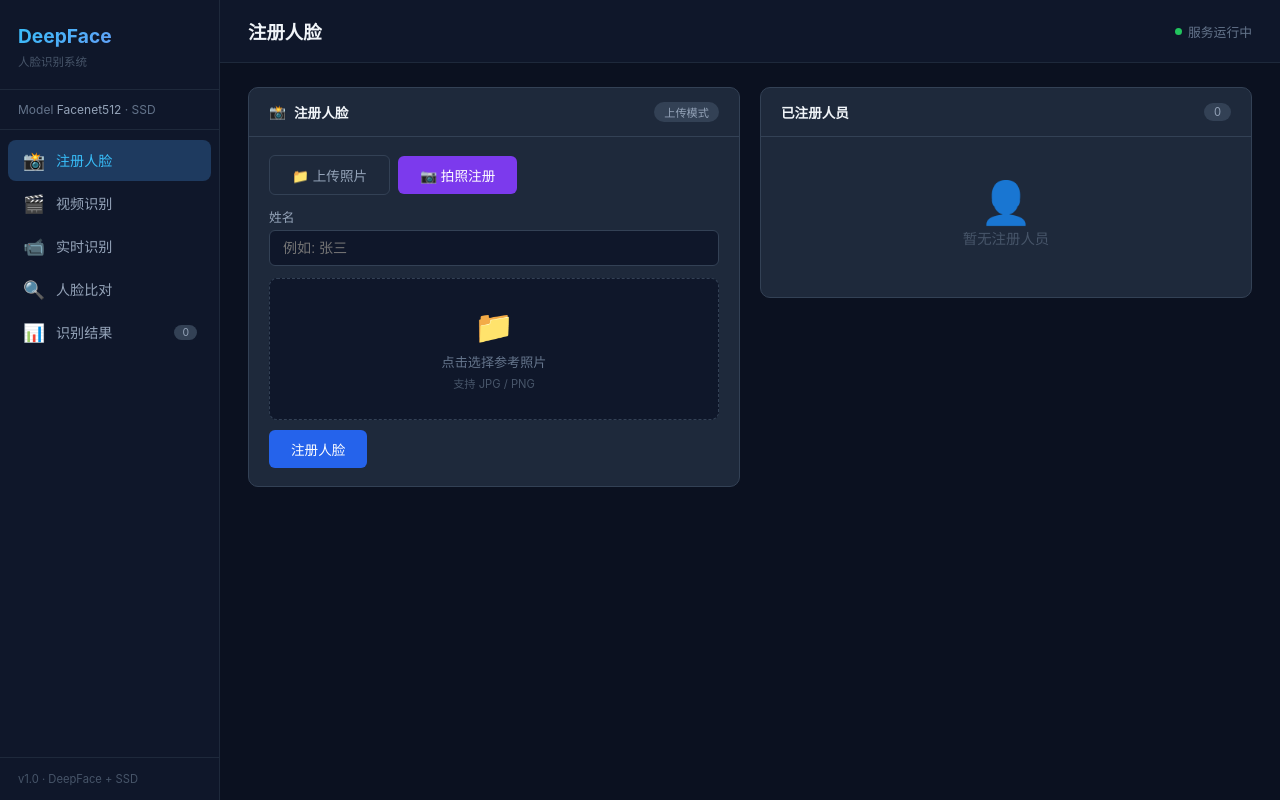
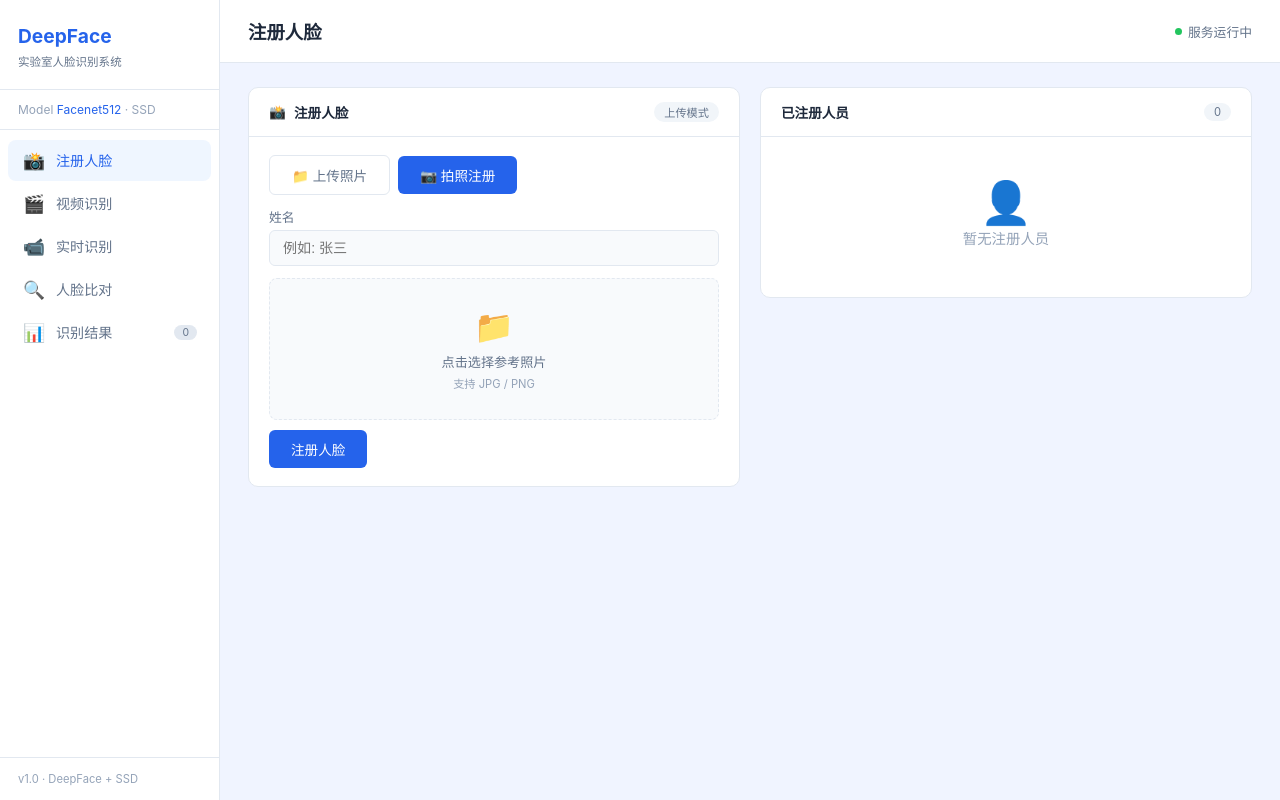
Before and after one commit to ymyj/deepface, a Flask app: page / in a window 1280 px wide. Run offline with Flask 3, Linux system fonts and the light colour scheme; data that the repository does not hold is empty.

Commit message:
更改颜色背景

```diff
--- a/face_system/templates/index.html
+++ b/face_system/templates/index.html
@@ -7,37 +7,35 @@
 <style>
   * { box-sizing: border-box; margin: 0; padding: 0; }
   body { font-family: -apple-system, BlinkMacSystemFont, "Segoe UI", Roboto, sans-serif;
-         background: #0b1120; color: #e2e8f0; min-height: 100vh; display: flex; }
+         background: #f0f4ff; color: #333; min-height: 100vh; display: flex; }
 
   /* ===== Sidebar ===== */
-  .sidebar { width: 220px; background: #0f172a; border-right: 1px solid #1e293b;
+  .sidebar { width: 220px; background: #fff; border-right: 1px solid #e2e8f0;
              display: flex; flex-direction: column; flex-shrink: 0; }
-  .sidebar-brand { padding: 24px 18px 20px; border-bottom: 1px solid #1e293b; }
-  .sidebar-brand h1 { font-size: 1.2rem; font-weight: 700;
-    background: linear-gradient(135deg, #38bdf8, #818cf8);
-    -webkit-background-clip: text; -webkit-text-fill-color: transparent; line-height: 1.3; }
-  .sidebar-brand p { color: #475569; font-size: 0.72rem; margin-top: 4px; }
-  .sidebar-model { padding: 12px 18px; border-bottom: 1px solid #1e293b;
-    font-size: 0.75rem; color: #64748b; }
-  .sidebar-model span { color: #94a3b8; }
+  .sidebar-brand { padding: 24px 18px 20px; border-bottom: 1px solid #e2e8f0; }
+  .sidebar-brand h1 { font-size: 1.2rem; font-weight: 700; color: #2563eb; line-height: 1.3; }
+  .sidebar-brand p { color: #64748b; font-size: 0.72rem; margin-top: 4px; }
+  .sidebar-model { padding: 12px 18px; border-bottom: 1px solid #e2e8f0;
+    font-size: 0.75rem; color: #94a3b8; }
+  .sidebar-model span { color: #2563eb; }
 
   .nav { flex: 1; padding: 10px 8px; display: flex; flex-direction: column; gap: 2px; }
   .nav-item { display: flex; align-items: center; gap: 10px; padding: 10px 14px;
-              border-radius: 8px; cursor: pointer; color: #94a3b8; font-size: 0.88rem;
+              border-radius: 8px; cursor: pointer; color: #64748b; font-size: 0.88rem;
               transition: all .15s; user-select: none; }
-  .nav-item:hover { background: #1e293b; color: #e2e8f0; }
-  .nav-item.active { background: #1e3a5f; color: #38bdf8; font-weight: 500; }
+  .nav-item:hover { background: #f1f5f9; color: #333; }
+  .nav-item.active { background: #eff6ff; color: #2563eb; font-weight: 500; }
   .nav-item .icon { font-size: 1.1rem; width: 24px; text-align: center; flex-shrink: 0; }
-  .nav-item .badge-nav { margin-left: auto; background: #334155; color: #94a3b8;
+  .nav-item .badge-nav { margin-left: auto; background: #e2e8f0; color: #64748b;
     font-size: 0.65rem; padding: 1px 8px; border-radius: 10px; }
-  .sidebar-footer { padding: 14px 18px; border-top: 1px solid #1e293b; font-size: 0.7rem; color: #475569; }
+  .sidebar-footer { padding: 14px 18px; border-top: 1px solid #e2e8f0; font-size: 0.7rem; color: #94a3b8; }
 
   /* ===== Main ===== */
   .main { flex: 1; display: flex; flex-direction: column; min-width: 0; }
-  .main-header { padding: 18px 28px; border-bottom: 1px solid #1e293b;
+  .main-header { padding: 18px 28px; border-bottom: 1px solid #e2e8f0;
     display: flex; align-items: center; justify-content: space-between;
-    background: #0f172a; flex-shrink: 0; }
-  .main-header h2 { font-size: 1.15rem; font-weight: 600; color: #f1f5f9; }
+    background: #fff; flex-shrink: 0; }
+  .main-header h2 { font-size: 1.15rem; font-weight: 600; color: #1e293b; }
   .main-header .status { font-size: 0.8rem; color: #64748b; display: flex; align-items: center; gap: 6px; }
   .main-header .status-dot { width: 7px; height: 7px; border-radius: 50%;
     background: #22c55e; display: inline-block; }
@@ -47,12 +45,12 @@
   .page { display: none; }
   .page.active { display: flex; flex-direction: column; gap: 20px; }
 
-  .panel { background: #1e293b; border-radius: 10px; border: 1px solid #334155; overflow: hidden; }
-  .panel-header { padding: 14px 20px; border-bottom: 1px solid #334155;
-    font-size: 0.85rem; font-weight: 600; color: #f1f5f9;
+  .panel { background: #fff; border-radius: 10px; border: 1px solid #e2e8f0; overflow: hidden; }
+  .panel-header { padding: 14px 20px; border-bottom: 1px solid #e2e8f0;
+    font-size: 0.85rem; font-weight: 600; color: #1e293b;
     display: flex; align-items: center; gap: 8px; }
   .panel-header .badge-panel { margin-left: auto; font-weight: 400; font-size: 0.7rem;
-    background: #334155; padding: 2px 10px; border-radius: 10px; color: #94a3b8; }
+    background: #f1f5f9; padding: 2px 10px; border-radius: 10px; color: #64748b; }
   .panel-body { padding: 18px 20px; }
 
   .row { display: flex; gap: 20px; }
@@ -60,24 +58,24 @@
   @media (max-width: 820px) { .row { flex-direction: column; } }
 
   /* ===== Form ===== */
-  label { display: block; font-size: 0.8rem; color: #94a3b8; margin-bottom: 4px; font-weight: 500; }
-  input[type="text"] { width: 100%; padding: 9px 13px; background: #0f172a;
-    border: 1px solid #334155; border-radius: 6px; color: #e2e8f0;
+  label { display: block; font-size: 0.8rem; color: #64748b; margin-bottom: 4px; font-weight: 500; }
+  input[type="text"] { width: 100%; padding: 9px 13px; background: #f8fafc;
+    border: 1px solid #e2e8f0; border-radius: 6px; color: #333;
     font-size: 0.88rem; margin-bottom: 12px; transition: border-color .15s; }
-  input[type="text"]:focus { outline: none; border-color: #38bdf8; }
+  input[type="text"]:focus { outline: none; border-color: #2563eb; }
 
   .upload-zone { position: relative; display: flex; flex-direction: column;
     align-items: center; justify-content: center; padding: 28px 20px;
-    border: 1.5px dashed #334155; border-radius: 8px; background: #0f172a;
+    border: 1.5px dashed #e2e8f0; border-radius: 8px; background: #f8fafc;
     cursor: pointer; transition: all .15s; margin-bottom: 10px; }
-  .upload-zone:hover { border-color: #38bdf8; background: #0a1120; }
-  .upload-zone .icon-upload { font-size: 2rem; color: #475569; margin-bottom: 6px; }
+  .upload-zone:hover { border-color: #2563eb; background: #f0f4ff; }
+  .upload-zone .icon-upload { font-size: 2rem; color: #94a3b8; margin-bottom: 6px; }
   .upload-zone .text { font-size: 0.82rem; color: #64748b; }
-  .upload-zone .hint { font-size: 0.7rem; color: #475569; margin-top: 4px; }
+  .upload-zone .hint { font-size: 0.7rem; color: #94a3b8; margin-top: 4px; }
   .upload-zone input { position: absolute; inset: 0; opacity: 0; cursor: pointer; }
-  .upload-zone.has-file { border-color: #22c55e; border-style: solid; background: #052e16; }
-  .upload-zone.has-file .icon-upload { color: #22c55e; }
-  .upload-zone.has-file .text { color: #86efac; }
+  .upload-zone.has-file { border-color: #2563eb; border-style: solid; background: #eff6ff; }
+  .upload-zone.has-file .icon-upload { color: #2563eb; }
+  .upload-zone.has-file .text { color: #2563eb; }
 
   .btn { display: inline-flex; align-items: center; gap: 6px; padding: 9px 22px;
          border: none; border-radius: 6px; font-size: 0.85rem; font-weight: 500;
@@ -86,14 +84,14 @@
   .btn-primary { background: #2563eb; color: #fff; }
   .btn-primary:hover { background: #1d4ed8; }
   .btn-primary:disabled { opacity: .4; cursor: not-allowed; }
-  .btn-success { background: #059669; color: #fff; }
-  .btn-success:hover { background: #047857; }
-  .btn-danger { background: #dc2626; color: #fff; }
-  .btn-danger:hover { background: #b91c1c; }
-  .btn-ghost { background: transparent; color: #94a3b8; border: 1px solid #334155; }
-  .btn-ghost:hover { background: #1e293b; }
-  .btn-camera { background: #7c3aed; color: #fff; }
-  .btn-camera:hover { background: #6d28d9; }
+  .btn-success { background: #22c55e; color: #fff; }
+  .btn-success:hover { background: #16a34a; }
+  .btn-danger { background: #ef4444; color: #fff; }
+  .btn-danger:hover { background: #dc2626; }
+  .btn-ghost { background: transparent; color: #64748b; border: 1px solid #e2e8f0; }
+  .btn-ghost:hover { background: #f1f5f9; }
+  .btn-camera { background: #2563eb; color: #fff; }
+  .btn-camera:hover { background: #1d4ed8; }
   .btn-camera.active { background: #ef4444; }
   .btn-camera.active:hover { background: #dc2626; }
 
@@ -120,75 +118,75 @@
 
   /* ===== Preview ===== */
   .preview-box { display: flex; gap: 12px; align-items: center; flex-wrap: wrap; margin-bottom: 8px; }
-  .preview-box img { max-height: 140px; border-radius: 6px; border: 1px solid #334155;
-    object-fit: contain; background: #0f172a; }
+  .preview-box img { max-height: 140px; border-radius: 6px; border: 1px solid #e2e8f0;
+    object-fit: contain; background: #fff; }
 
   /* ===== Result cards ===== */
-  .result-card { padding: 14px 18px; border-radius: 8px; border: 1px solid #334155;
-    background: #0f172a; margin-top: 10px; }
-  .result-card.success { border-color: #065f46; background: #052e16; }
-  .result-card.error { border-color: #7f1d1d; background: #450a0a; }
-  .result-card.info { border-color: #075985; background: #0c4a6e; }
+  .result-card { padding: 14px 18px; border-radius: 8px; border: 1px solid #e2e8f0;
+    background: #f8fafc; margin-top: 10px; }
+  .result-card.success { border-color: #86efac; background: #f0fdf4; }
+  .result-card.error { border-color: #fca5a5; background: #fef2f2; }
+  .result-card.info { border-color: #93c5fd; background: #eff6ff; }
   .result-card .title { font-size: 0.85rem; font-weight: 600; margin-bottom: 6px; }
-  .result-card .detail { font-size: 0.8rem; color: #94a3b8; line-height: 1.5; }
-  .result-card.success .title { color: #6ee7b7; }
-  .result-card.error .title { color: #fca5a5; }
-  .result-card.info .title { color: #7dd3fc; }
+  .result-card .detail { font-size: 0.8rem; color: #64748b; line-height: 1.5; }
+  .result-card.success .title { color: #16a34a; }
+  .result-card.error .title { color: #dc2626; }
+  .result-card.info .title { color: #2563eb; }
 
   .result-grid { display: grid; grid-template-columns: repeat(auto-fit, minmax(130px, 1fr));
     gap: 10px; margin-top: 10px; }
-  .result-stat { background: #0f172a; border-radius: 8px; padding: 12px; text-align: center;
-    border: 1px solid #334155; }
-  .result-stat .value { font-size: 1.4rem; font-weight: 700; color: #f1f5f9; }
+  .result-stat { background: #f8fafc; border-radius: 8px; padding: 12px; text-align: center;
+    border: 1px solid #e2e8f0; }
+  .result-stat .value { font-size: 1.4rem; font-weight: 700; color: #1e293b; }
   .result-stat .label2 { font-size: 0.7rem; color: #64748b; margin-top: 2px; text-transform: uppercase; }
-  .result-stat.green .value { color: #22c55e; }
-  .result-stat.blue .value { color: #38bdf8; }
-  .result-stat.yellow .value { color: #eab308; }
+  .result-stat.green .value { color: #16a34a; }
+  .result-stat.blue .value { color: #2563eb; }
+  .result-stat.yellow .value { color: #ca8a04; }
 
   /* ===== Timeline ===== */
   .timeline { margin-top: 8px; max-height: 260px; overflow-y: auto;
-    scrollbar-width: thin; scrollbar-color: #334155 transparent; }
-  .timeline-item { display: flex; gap: 12px; padding: 7px 0; border-bottom: 1px solid #1e293b; }
+    scrollbar-width: thin; scrollbar-color: #e2e8f0 transparent; }
+  .timeline-item { display: flex; gap: 12px; padding: 7px 0; border-bottom: 1px solid #f1f5f9; }
   .timeline-item:last-child { border-bottom: none; }
-  .timeline-time { color: #64748b; font-size: 0.75rem; min-width: 52px;
+  .timeline-time { color: #94a3b8; font-size: 0.75rem; min-width: 52px;
     font-family: monospace; padding-top: 1px; }
   .timeline-body { flex: 1; }
-  .timeline-body .name { font-weight: 600; color: #6ee7b7; font-size: 0.85rem; }
-  .timeline-body .name.unknown { color: #fca5a5; }
-  .timeline-body .meta { font-size: 0.72rem; color: #64748b; margin-top: 1px; }
+  .timeline-body .name { font-weight: 600; color: #16a34a; font-size: 0.85rem; }
+  .timeline-body .name.unknown { color: #dc2626; }
+  .timeline-body .meta { font-size: 0.72rem; color: #94a3b8; margin-top: 1px; }
 
   /* ===== Video ===== */
   video { width: 100%; border-radius: 6px; background: #000; display: block; }
-  .video-wrapper { background: #0f172a; border-radius: 8px; overflow: hidden; border: 1px solid #334155; }
+  .video-wrapper { background: #fff; border-radius: 8px; overflow: hidden; border: 1px solid #e2e8f0; }
   .video-wrapper .video-label { padding: 8px 14px; font-size: 0.8rem;
-    color: #94a3b8; border-bottom: 1px solid #334155; }
+    color: #64748b; border-bottom: 1px solid #e2e8f0; }
 
   .table-wrap { overflow-x: auto; }
   table { width: 100%; border-collapse: collapse; font-size: 0.85rem; }
-  th, td { padding: 10px 12px; text-align: left; border-bottom: 1px solid #1e293b; }
-  th { color: #64748b; font-weight: 500; font-size: 0.72rem; text-transform: uppercase;
-    letter-spacing: .03em; background: #0f172a; }
-  td { color: #e2e8f0; }
+  th, td { padding: 10px 12px; text-align: left; border-bottom: 1px solid #f1f5f9; }
+  th { color: #94a3b8; font-weight: 500; font-size: 0.72rem; text-transform: uppercase;
+    letter-spacing: .03em; background: #f8fafc; }
+  td { color: #333; }
   .face-thumb { width: 44px; height: 44px; object-fit: cover; border-radius: 6px; }
 
   .badge { display: inline-block; padding: 2px 10px; border-radius: 999px;
     font-size: 0.72rem; font-weight: 600; }
-  .badge-green { background: #064e3b; color: #6ee7b7; }
-  .badge-red { background: #450a0a; color: #fca5a5; }
-  .badge-blue { background: #0c4a6e; color: #7dd3fc; }
+  .badge-green { background: #dcfce7; color: #16a34a; }
+  .badge-red { background: #fef2f2; color: #dc2626; }
+  .badge-blue { background: #eff6ff; color: #2563eb; }
 
-  .empty-state { text-align: center; padding: 40px 20px; color: #475569; }
+  .empty-state { text-align: center; padding: 40px 20px; color: #94a3b8; }
   .empty-state .icon-empty { font-size: 2.6rem; margin-bottom: 10px; }
   .empty-state p { font-size: 0.9rem; }
 
   .spinner { display: inline-block; width: 14px; height: 14px;
-    border: 2px solid #fff3; border-top-color: #fff;
+    border: 2px solid #2563eb33; border-top-color: #2563eb;
     border-radius: 50%; animation: spin .6s linear infinite; }
   @keyframes spin { to { transform: rotate(360deg); } }
 
-  .progress-bar { height: 4px; background: #1e293b; border-radius: 4px;
+  .progress-bar { height: 4px; background: #e2e8f0; border-radius: 4px;
     overflow: hidden; margin: 8px 0; }
-  .progress-bar .fill { height: 100%; background: linear-gradient(90deg, #38bdf8, #818cf8);
+  .progress-bar .fill { height: 100%; background: linear-gradient(90deg, #2563eb, #3b82f6);
     border-radius: 4px; transition: width .3s; width: 0; }
 
   .flex { display: flex; align-items: center; gap: 10px; flex-wrap: wrap; }
@@ -197,7 +195,7 @@
   .mb-1 { margin-bottom: 6px; }
 
   .gauge { display: flex; align-items: center; gap: 12px; margin: 6px 0; }
-  .gauge-track { flex: 1; height: 6px; background: #1e293b; border-radius: 4px; position: relative; }
+  .gauge-track { flex: 1; height: 6px; background: #e2e8f0; border-radius: 4px; position: relative; }
   .gauge-fill { height: 100%; border-radius: 4px; transition: width .5s; }
   .gauge-fill.high { background: linear-gradient(90deg, #22c55e, #16a34a); }
   .gauge-fill.mid { background: linear-gradient(90deg, #eab308, #ca8a04); }
@@ -206,7 +204,7 @@
 
   /* ===== Live badge ===== */
   .live-badge { display: inline-flex; align-items: center; gap: 5px;
-    background: #450a0a; color: #fca5a5; font-size: 0.7rem; font-weight: 600;
+    background: #fef2f2; color: #dc2626; font-size: 0.7rem; font-weight: 600;
     padding: 3px 10px; border-radius: 20px; }
   .live-badge .dot { width: 6px; height: 6px; border-radius: 50%;
     background: #ef4444; animation: pulse 1s infinite; }
@@ -228,7 +226,7 @@
 <div class="sidebar">
   <div class="sidebar-brand">
     <h1>DeepFace</h1>
-    <p>人脸识别系统</p>
+    <p>实验室人脸识别系统</p>
   </div>
   <div class="sidebar-model">Model <span>Facenet512</span> &middot; SSD</div>
   <div class="nav">
@@ -723,7 +721,7 @@ async function recognizeVideo() {
   document.getElementById('vid-progress-fill').style.width = '0%';
   document.getElementById('vid-result').style.display = 'none';
   document.getElementById('recognize-result-panel').innerHTML =
-    '<div style="text-align:center;padding:20px"><span class="spinner"></span><p style="color:#94a3b8;font-size:0.85rem;margin-top:8px">识别中...</p></div>';
+    '<div style="text-align:center;padding:20px"><span class="spinner"></span><p style="color:#64748b;font-size:0.85rem;margin-top:8px">识别中...</p></div>';
 
   const form = new FormData();
   form.append('video', file);
```
